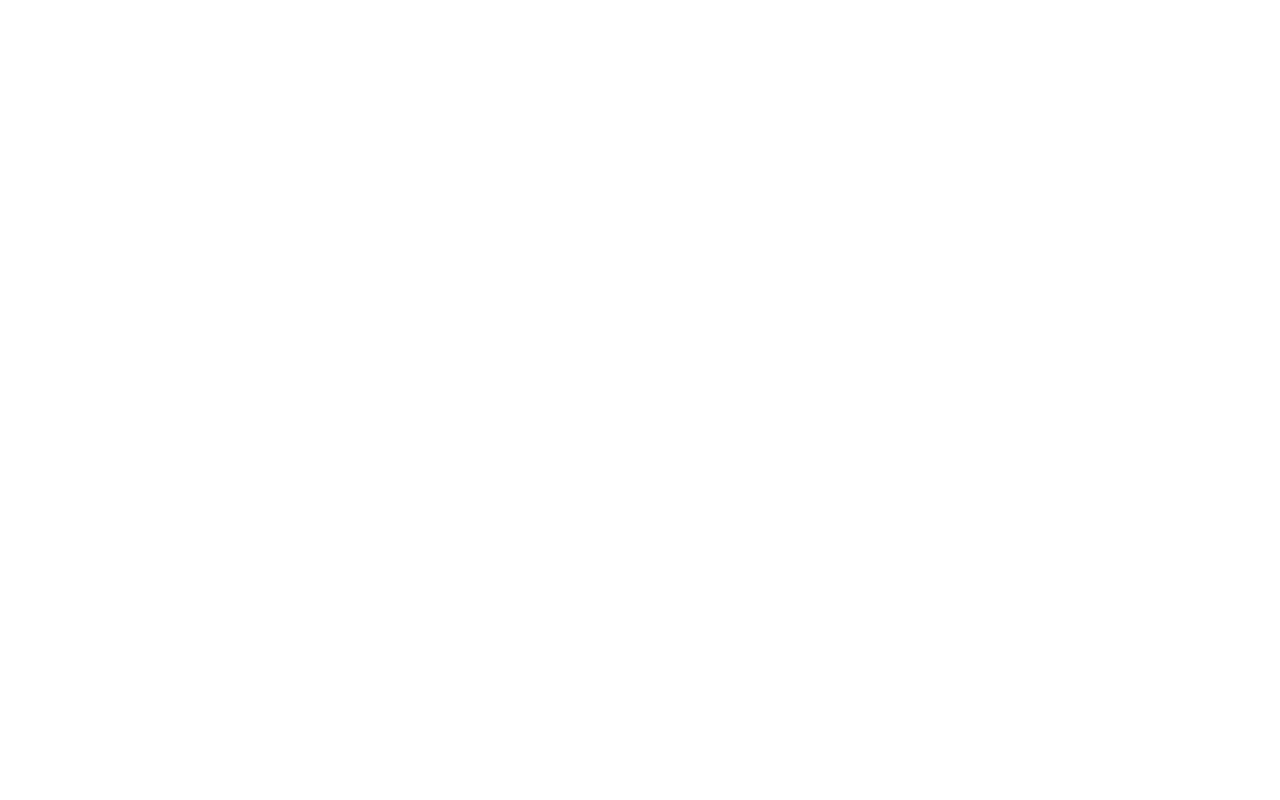
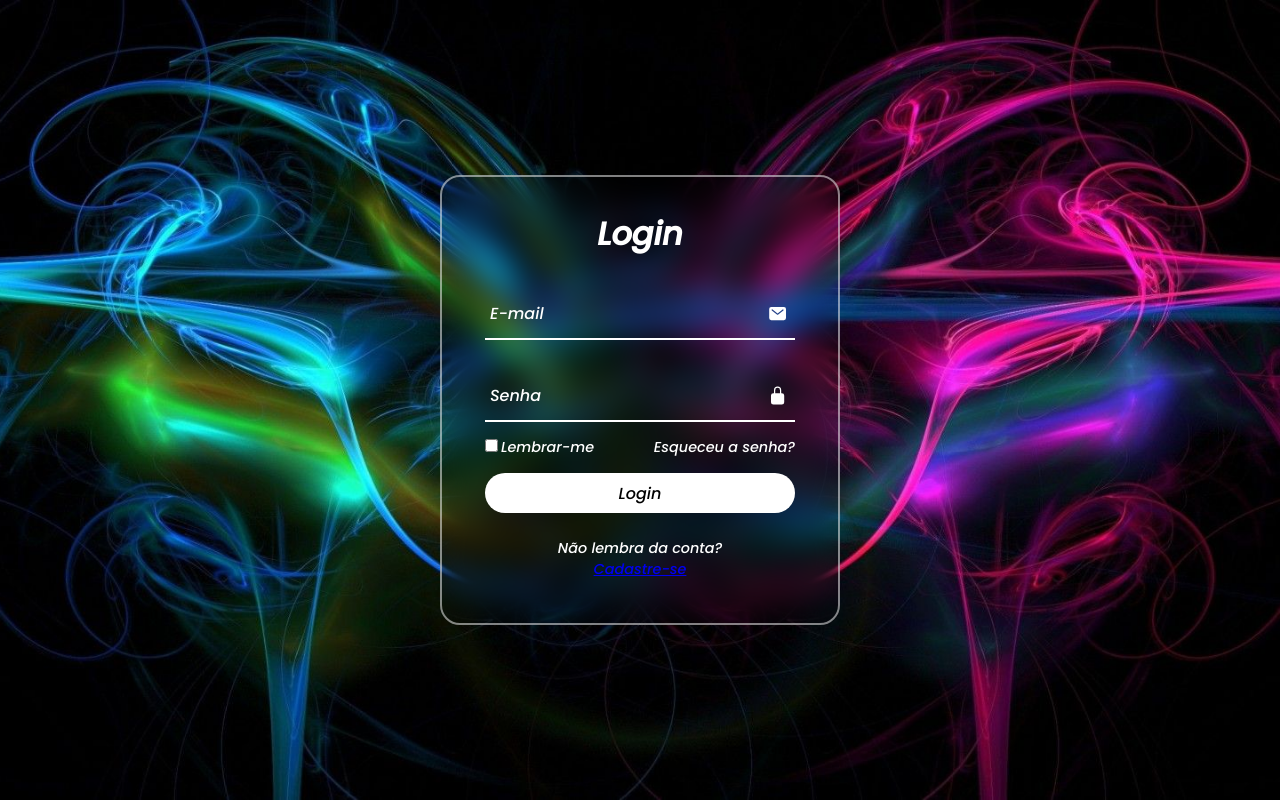
Before and after one commit to igoralexandria/login_page, a plain HTML site: page index.html in a window 1280 px wide. Drawn offline with nearby package versions, Linux system fonts and the light colour scheme.

```diff
--- a/index.html
+++ b/index.html
@@ -5,8 +5,39 @@
     <meta http-equiv="X-UA-Compatible" content="IE=edge">
     <meta name="viewport" content="width=device-width, initial-scale=1.0">
     <title>Login</title>
+    <link rel="stylesheet" href="style.css">
 </head>
 <body>
 
+    <section>
+        <div class="login-box">
+            <form action="">
+                <h2>Login</h2>
+                <div class="input-box">
+                    <span class="icon"><ion-icon name="mail"></ion-icon></span>
+                    <input type="email" required>
+                    <label>E-mail</label>
+                </div>
+                <div class="input-box">
+                    <span class="icon"><ion-icon name="lock-closed"></ion-icon></span>
+                    <input type="password" required>
+                    <label>Senha</label>
+                </div>
+                <div class="remember-forgot">
+                    <label><input type="checkbox">Lembrar-me</label>
+                    <a href="#">Esqueceu a senha?</a>
+                </div>
+                <button type="submit">Login</button>
+                <div class="register-link">
+                    <p>Não lembra da conta?</p>
+                    <a href="#">Cadastre-se</a>
+                </div>
+            </form>
+        </div>
+    </section>
+
+
+    <script type="module" src="https://unpkg.com/ionicons@7.1.0/dist/ionicons/ionicons.esm.js"></script>
+    <script nomodule src="https://unpkg.com/ionicons@7.1.0/dist/ionicons/ionicons.js"></script>
 </body>
 </html>
--- /dev/null
+++ b/style.css
@@ -0,0 +1,154 @@
+@import url('https://fonts.googleapis.com/css2?family=Poppins:ital,wght@1,500&display=swap');
+
+* {
+    margin: 0;
+    padding: 0;
+    box-sizing: border-box;
+    font-family: 'Poppins', sans-serif;
+}
+
+section {
+    display: flex;
+    justify-content: center;
+    align-items: center;
+    width: 100%;
+    height: 100vh;
+    background: url('background.jpg') no-repeat;
+    background-size: cover;
+    background-position: center;
+    animation: animateBg 5s linear infinite;
+}
+
+/*
+Animação de cores do fundo da imagem
+*/
+@keyframes animateBg {
+    100% {
+        filter: hue-rotate(360deg);
+    }
+}
+
+.login-box {
+    position: relative;
+    width: 400px;
+    height: 450px;
+    background: transparent;
+    border: 2px solid rgba(255, 255, 255, .5);
+    border-radius: 20px;
+    display: flex;
+    justify-content: center;
+    align-items: center;
+    backdrop-filter: blur(15px);
+}
+
+h2 {
+    font-size: 2em;
+    color: #fff;
+    text-align: center;
+}
+
+.input-box {
+    position: relative;
+    width: 310px;
+    margin: 30px 0;
+    border-bottom: 2px solid #fff;
+}
+
+.input-box label {
+    position: absolute;
+    top: 50%;
+    left: 5px;
+    transform: translateY(-50%);
+    font-size: 1em;
+    color: #fff;
+    pointer-events: none;
+    transition: .5s;
+}
+
+.input-box input:focus~label,
+.input-box input:valid~label {
+    top: -5px;
+}
+
+.input-box input {
+    width: 100%;
+    height: 50px;
+    background: transparent;
+    border: none;
+    outline: none;
+    font-size: 1em;
+    color: #fff;
+    padding: 0 35px 0 5px;
+}
+
+.input-box .icon {
+    position: absolute;
+    right: 8px;
+    color: #fff;
+    font-size: 1.2em;
+    line-height: 57px;
+}
+
+.remember-forgot {
+    margin: -15px 0 15px;
+    font-size: .9em;
+    color: #fff;
+    display: flex;
+    justify-content: space-between;
+}
+
+.remember-forgot label input {
+    margin-right: 3px;
+}
+
+.remember-forgot a {
+    color: #fff;
+    text-decoration: none;
+}
+
+.remember-forgot a:hover {
+    text-decoration: underline;
+}
+
+button {
+    width: 100%;
+    height: 40px;
+    background: #fff;
+    border: none;
+    outline: none;
+    border-radius: 40px;
+    cursor: pointer;
+    font-size: 1em;
+    color: #000;
+    font-weight: 500;
+}
+
+.register-link {
+    font-size: .9em;
+    color: #fff;
+    text-align: center;
+    margin: 25px 0 10px;
+}
+
+.register-link p a{
+    color: #fff;
+    text-decoration: none;
+    font-weight: 600;
+}
+
+.register-link p a:hover{
+    text-decoration: underline;
+}
+
+@media (max-width: 360px) {
+    .login-box {
+        width: 100%;
+        height: 100vh;
+        border: none;
+        border-radius: 0;
+    }
+
+    .input-box {
+        width: 290px;
+    }
+}
```
Also changed, not shown: background.jpg (added).
